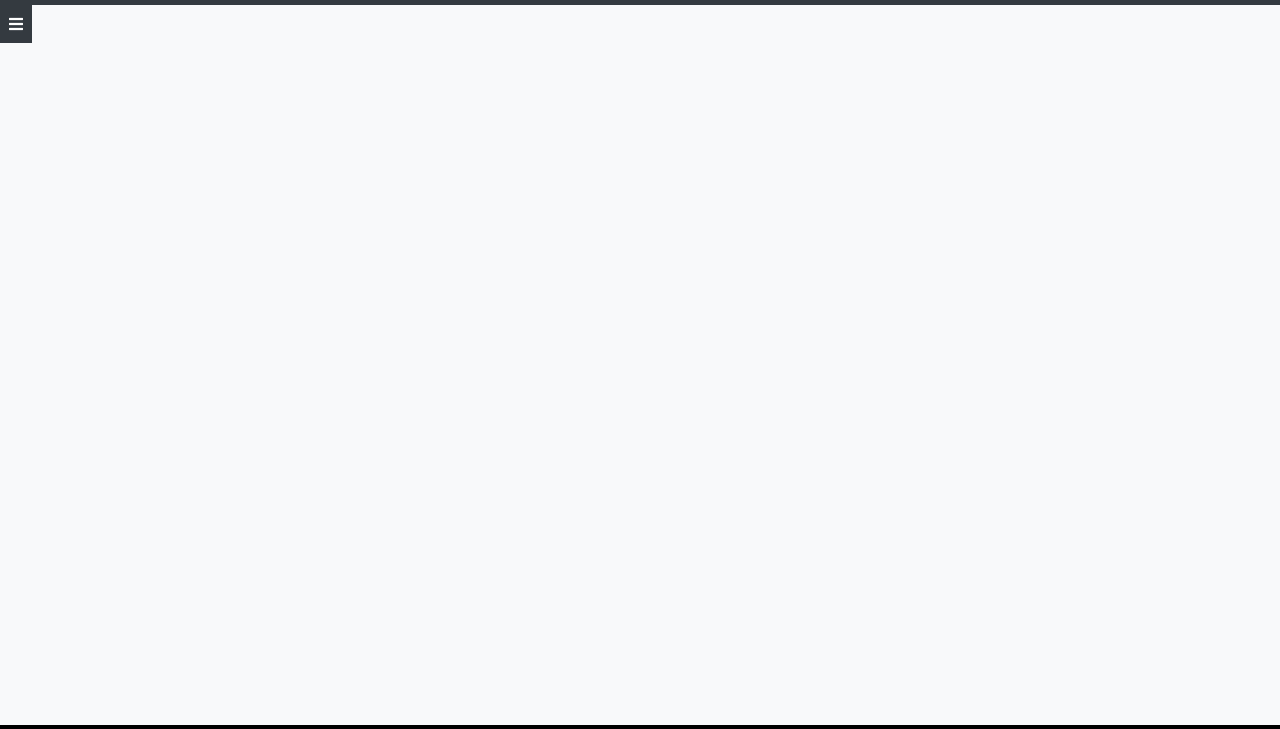
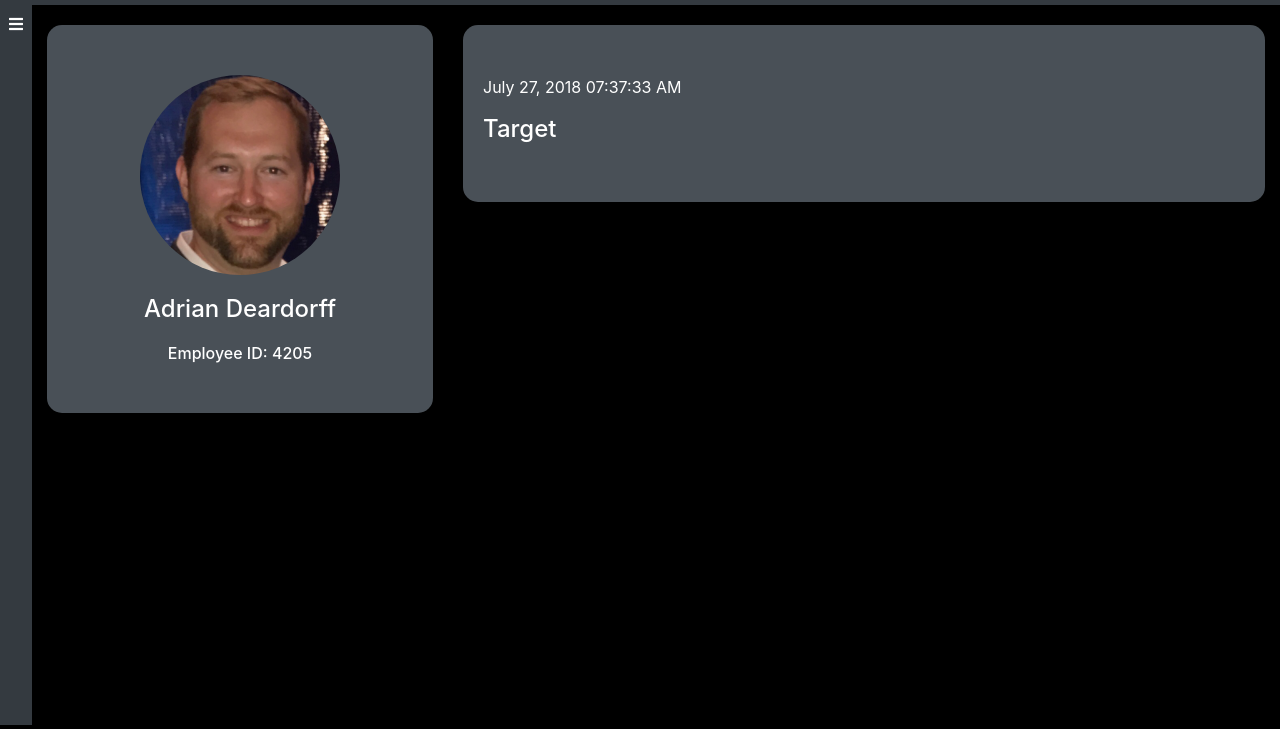
Before and after one commit to 80deardorff/dashboard, a plain HTML site: page index.html in a window 1280 px wide. Shown: the part 71-800 px from the top of the page. Drawn offline with nearby package versions, Linux system fonts and the light colour scheme.

Commit message:
Added current time. Added bootstrap columns.

```diff
--- a/css/main.css
+++ b/css/main.css
@@ -51,32 +51,58 @@ body {
     background-color: black;
     position: relative;
     min-height: 90vh;
+    color: #fff;
+}
+.element {
+    width: 100%;
+    background-color: #495057;
+    border-radius: 15px;
+    padding: 50px 20px;
+    margin: 20px 0;
 }
 .main {
-    right: 0;
-    width: 100%;
-    height: 100%;
-    position: absolute;
-    transition: width 0.5s;
+    margin-left: 32px;
+    margin-right: 0;
+    transition: all 0.5s ease-in-out;
+}
+.user{
+    text-align: center;
+    display: inline-block;
+}
+.user img {
+    border-radius: 50%;
+    width: 200px;
+    height: 200px;
+    object-fit: cover;
+    object-position: 0 40%;
+}
+.user h4 {
+    margin: 20px 0;
+}
+.user h6 {
+    margin: 20px 0 0 0;
+}
+.sales {
+    display: inline-block;
 }
 
 /* #3 - SIDE NAV */
 .side-nav {
     position: absolute;
     height: 100%;
-    width: 0;
-    transition: width 0.5s;
+    width: 32px;
+    transition: width 0.5s ease-in-out;
 }
 .side-nav-expanded {
     width: 15%;
 }
 .main-side-nav-expanded{
-    width: 85%;
+    margin-left: 15%;
 }
 #side-nav-btn {
     border-radius: initial;
     top: 0;
-    left: 0;
+    right: 0;
     position: absolute;
 }
 #side-nav-btn:focus {
--- a/index.html
+++ b/index.html
@@ -40,10 +40,22 @@
 
 <!-- MAIN SECTION -->
 	<div class="side-nav bg-dark">
-
+		<button id="side-nav-btn" class="btn btn-dark px-2" type="button"><i class="fas fa-inverse fa-bars"></i></button>
 	</div>
-	<div class="main bg-light">
-		<button id="side-nav-btn" class="btn btn-dark px-2" type="button"><i class="fas fa-inverse fa-bars"></i></button>
+	<div class="main row">
+		<div class="col-12 col-lg-4">
+			<div class="user element">
+				<img id="userImg" class="profile-img" src="" alt="Profile image.">
+				<h4 id="userName"></h4>
+				<h6 id="userId"></h6>
+			</div>
+		</div>
+		<div class="col-12 col-lg-8">
+			<div class="sales element">
+				<p id="time"></p>
+				<h4><span></span> Target</h4>
+			</div>
+		</div>
 	</div>
 
 
--- a/js/main.js
+++ b/js/main.js
@@ -1,4 +1,72 @@
+// DASHBOARD DATA
+var user = [{
+    firstName: 'Adrian',
+    lastName: 'Deardorff',
+    idNum: '',
+    img: 'img/adrianDeardorff.png',
+    monthTarget: '',
+    monthSales: ''
+}]
+
+// GENERATING A 4 DIGIT RANDOM ID NUMBER
+function randomNum(min, max) {
+    return Math.floor(Math.random() * max - min) + min;
+};
+
+user[0].idNum = randomNum(1, 10000).toLocaleString('en', {minimumIntegerDigits:4,minimumFractionDigits:0,useGrouping:false});
+
+
+// SIDE-NAV
 $('#side-nav-btn').click(function() {
     $('div.main').toggleClass('main-side-nav-expanded');
     $('div.side-nav').toggleClass('side-nav-expanded');
 });
+
+// USER INFO
+$('#userImg').attr('src', user[0].img);
+$('#userName').text(user[0].firstName + ' ' + user[0].lastName);
+$('#userId').text('Employee ID: ' + user[0].idNum);
+
+// FUNCTION FOR DISPLAYING TIME
+function currentTime() {
+    var now = new Date();
+    var year = now.getFullYear();
+    var monthNames = ["January", "February", "March", "April", "May", "June",
+    "July", "August", "September", "October", "November", "December"];
+    var month = monthNames[now.getMonth()];
+    var day = now.getDate();
+    var hour = formatAddZero(formatToStandardTime(now.getHours()));
+    var minute = formatAddZero(now.getMinutes());
+    var second = formatAddZero(now.getSeconds());
+    var meridiem = (function() {
+                        if (now.getHours() > 12) {
+                            return 'PM';
+                        } else {
+                            return 'AM';
+                        }
+                    })();
+// SALES INFO
+    $('#time').text(month + ' ' + day + ', ' + year + ' ' + hour + ':' + minute + ':' + second + ' ' + meridiem);
+    setTimeout(function() {
+        currentTime();
+    }, 1000)
+};
+currentTime();
+
+// FUNCTION FOR CHANGING FROM MILITARY TIME TO STANDARD TIME
+function formatToStandardTime(hour) {
+    if (hour > 12) {
+        return hour - 12;
+    } else {
+        return hour;
+    }
+};
+
+// FUNCTION FOR ADDING ON A ZERO TO NUMBERS LESS THAN 10 FOR FORMATTING PURPOSES
+function formatAddZero(num) {
+    if (num < 10) {
+        return '0' + num;
+    } else {
+        return num;
+    }
+};
```
Also changed, not shown: img/adrianDeardorff.png (added).
